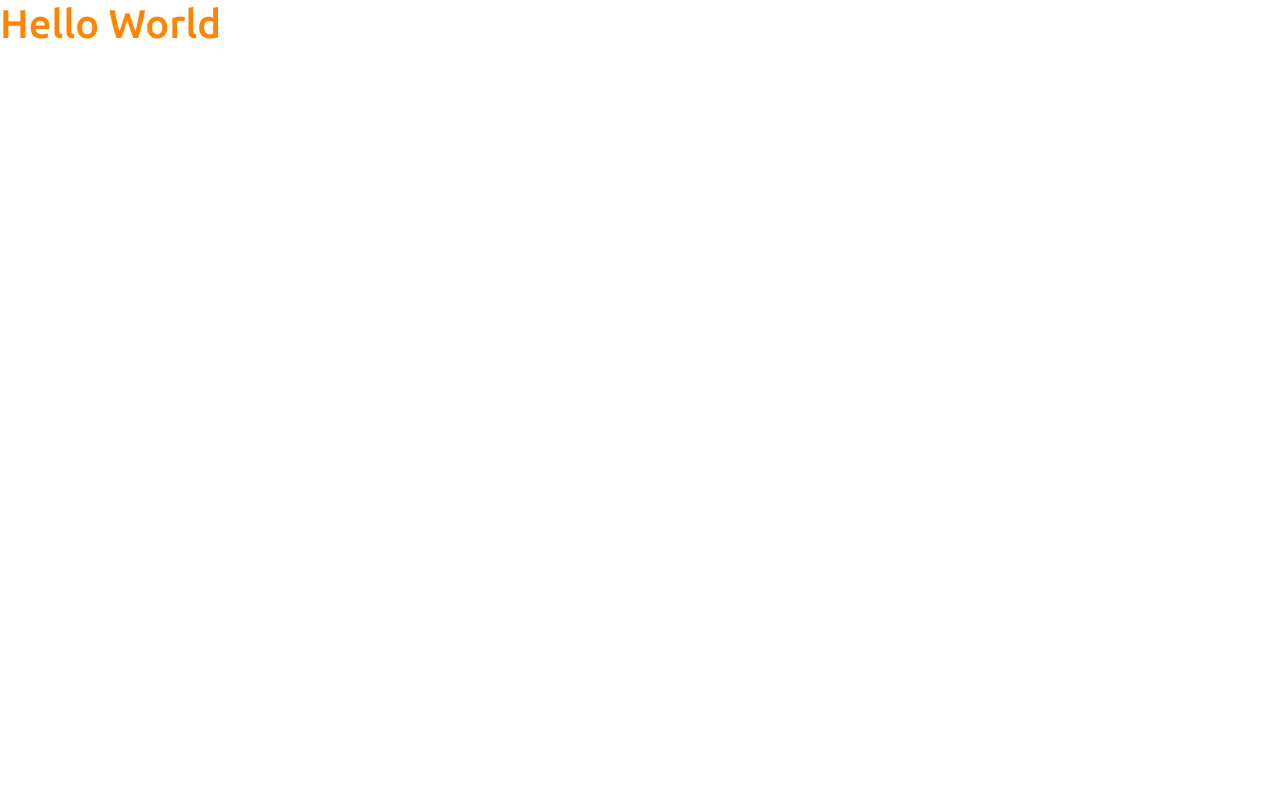
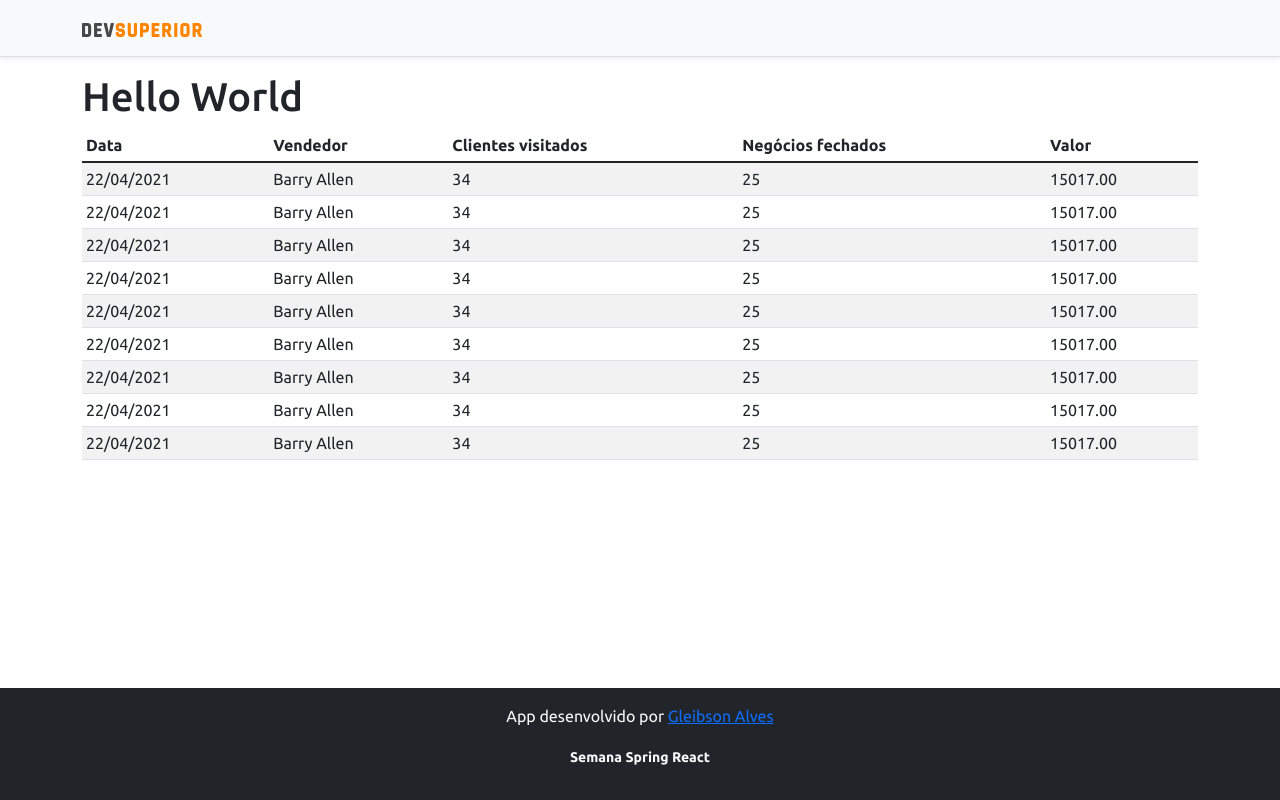
Before and after one commit to alvesgleibson/Project-React-Spring, a React (Create React App) app in the folder frontend/: page / in a window 1280 px wide. Built offline with nearby package versions, Linux system fonts and the light colour scheme.

Commit message:
Basic Static Components

```diff
--- a/frontend/src/App.tsx
+++ b/frontend/src/App.tsx
@@ -1,8 +1,17 @@
+import DataTable from "components/DataTable";
+import Footer from "components/Footer";
+import NavBar from "components/NavBar";
+
 function App() {
   return (
-    <div>
-      <h1 className="text-primary">Hello World</h1>
-    </div>
+    <>
+      <NavBar />
+      <div className="container">
+        <h1 className="color-primary">Hello World</h1>
+        <DataTable/>
+      </div>
+      <Footer/>
+    </>
   );
 }
 
--- /dev/null
+++ b/frontend/src/components/DataTable/index.tsx
@@ -0,0 +1,86 @@
+const DataTable = () => {
+    return (
+
+        <div className="table-responsive">
+            <table className="table table-striped table-sm">
+                <thead>
+                    <tr>
+                        <th>Data</th>
+                        <th>Vendedor</th>
+                        <th>Clientes visitados</th>
+                        <th>Negócios fechados</th>
+                        <th>Valor</th>
+                    </tr>
+                </thead>
+                <tbody>
+                    <tr>
+                        <td>22/04/2021</td>
+                        <td>Barry Allen</td>
+                        <td>34</td>
+                        <td>25</td>
+                        <td>15017.00</td>
+                    </tr>
+                    <tr>
+                        <td>22/04/2021</td>
+                        <td>Barry Allen</td>
+                        <td>34</td>
+                        <td>25</td>
+                        <td>15017.00</td>
+                    </tr>
+                    <tr>
+                        <td>22/04/2021</td>
+                        <td>Barry Allen</td>
+                        <td>34</td>
+                        <td>25</td>
+                        <td>15017.00</td>
+                    </tr>
+                    <tr>
+                        <td>22/04/2021</td>
+                        <td>Barry Allen</td>
+                        <td>34</td>
+                        <td>25</td>
+                        <td>15017.00</td>
+                    </tr>
+                    <tr>
+                        <td>22/04/2021</td>
+                        <td>Barry Allen</td>
+                        <td>34</td>
+                        <td>25</td>
+                        <td>15017.00</td>
+                    </tr>
+                    <tr>
+                        <td>22/04/2021</td>
+                        <td>Barry Allen</td>
+                        <td>34</td>
+                        <td>25</td>
+                        <td>15017.00</td>
+                    </tr>
+                    <tr>
+                        <td>22/04/2021</td>
+                        <td>Barry Allen</td>
+                        <td>34</td>
+                        <td>25</td>
+                        <td>15017.00</td>
+                    </tr>
+                    <tr>
+                        <td>22/04/2021</td>
+                        <td>Barry Allen</td>
+                        <td>34</td>
+                        <td>25</td>
+                        <td>15017.00</td>
+                    </tr>
+                    <tr>
+                        <td>22/04/2021</td>
+                        <td>Barry Allen</td>
+                        <td>34</td>
+                        <td>25</td>
+                        <td>15017.00</td>
+                    </tr>
+                </tbody>
+            </table>
+        </div>
+
+    );
+}
+
+export default DataTable;
--- /dev/null
+++ b/frontend/src/components/Footer/index.tsx
@@ -0,0 +1,14 @@
+const Footer = () => {
+    return (
+
+        <footer className="footer mt-auto py-3 bg-dark">
+            <div className="container">
+                <p className="text-light">App desenvolvido por <a href="https://github.com/alvesgleibson" target="_blank" rel="noreferrer">Gleibson Alves</a></p>
+                <p className="text-light"><small><strong>Semana Spring React</strong><br /></small></p>
+            </div>
+        </footer>
+
+    );
+}
+
+export default Footer;
--- /dev/null
+++ b/frontend/src/components/NavBar/index.tsx
@@ -0,0 +1,17 @@
+import ImgDsDark from 'assets/img/ds-dark.svg'
+
+const NavBar = () => {
+    return (
+        <div>
+            <div className="d-flex flex-column flex-md-row align-items-center p-3 px-md-4 mb-3 bg-light border-bottom shadow-sm">
+                <div className="container">
+                    <nav className="my-2 my-md-0 mr-md-3">
+                      <a href="https://github.com/alvesgleibson" target="_blank" rel="noreferrer">  <img  src={ImgDsDark} alt="DevSuperior" width="120" /></a>
+                    </nav>
+                </div>
+            </div>
+        </div>
+    );
+}
+
+export default NavBar;
```
Also changed, not shown: frontend/src/assets/img/ds-dark.svg (added).
